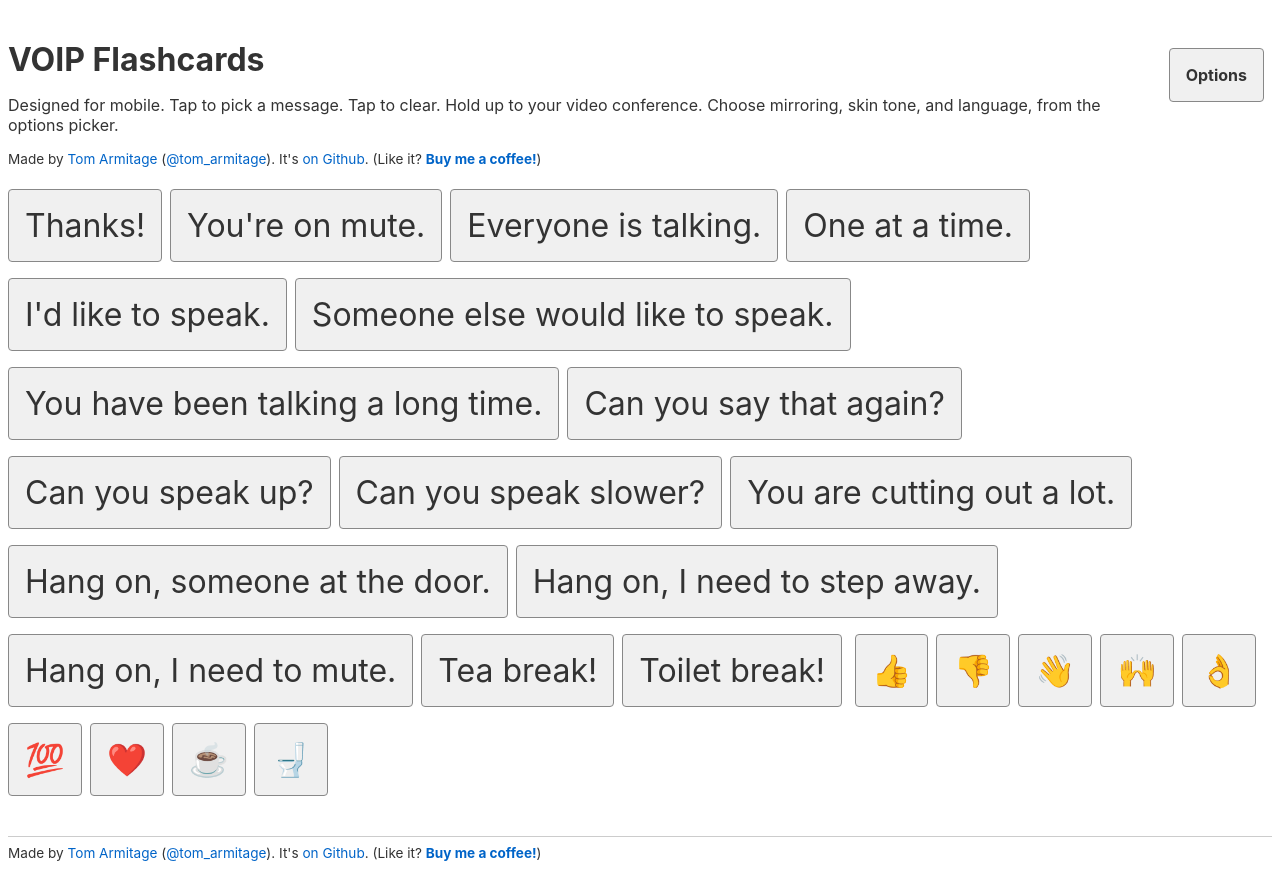
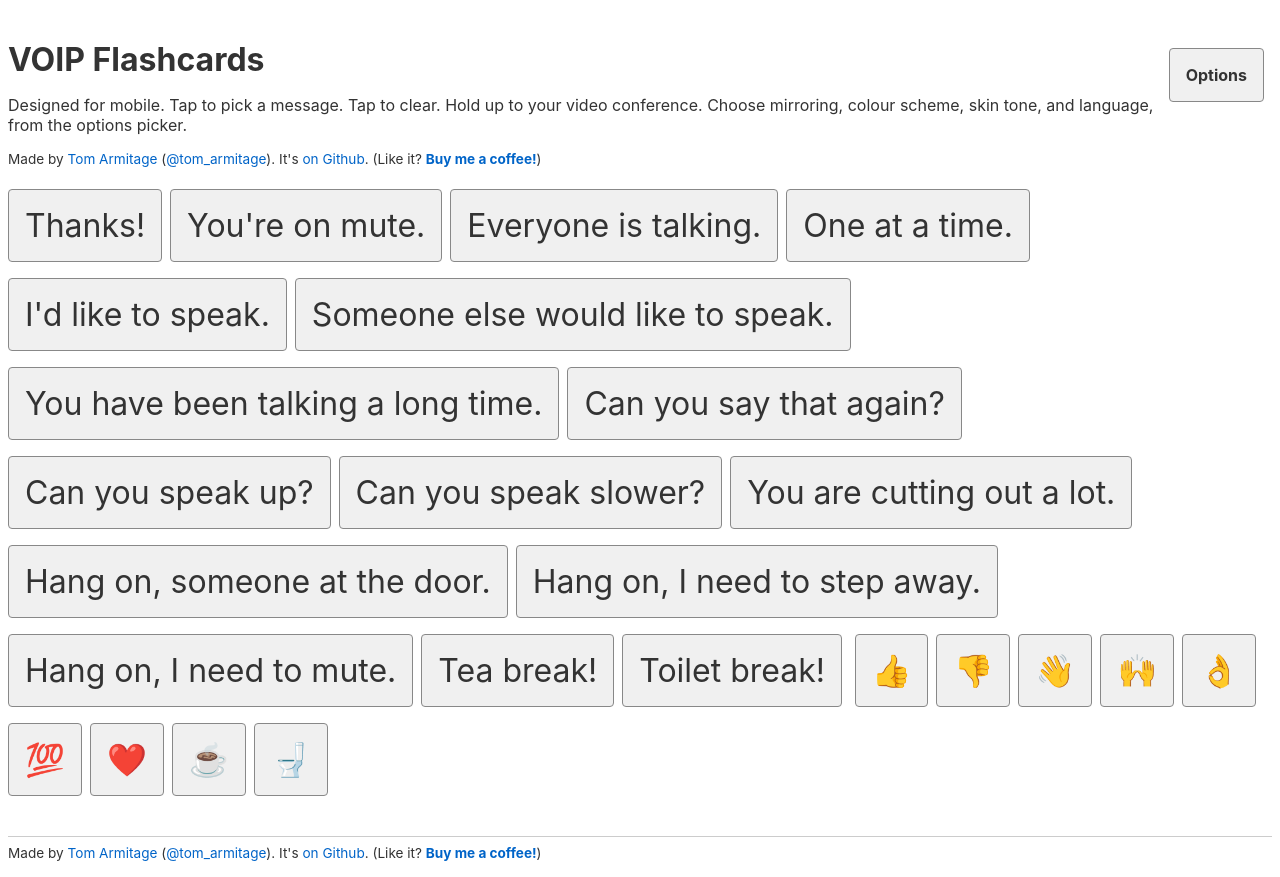
Before and after one commit to infovore/voip-flashcards, a Svelte app: page / in a window 1280 px wide. Built offline with nearby package versions, Linux system fonts and the light colour scheme.

Commit message:
Instructions tweak.

```diff
--- a/src/App.svelte
+++ b/src/App.svelte
@@ -20,7 +20,7 @@
   <div id="buttons">
     <Options />
     <h1>VOIP Flashcards</h1>
-    <p>Designed for mobile. Tap to pick a message. Tap to clear. Hold up to your video conference. Choose mirroring, skin tone, and language, from the options picker.</p>
+    <p>Designed for mobile. Tap to pick a message. Tap to clear. Hold up to your video conference. Choose mirroring, colour scheme, skin tone, and language, from the options picker.</p>
     <p class='small'>Made by <a href="https://tomarmitage.com">Tom Armitage</a> (<a href="https://twitter.com/tom_armitage">@tom_armitage</a>). It's <a href="https://github.com/infovore/voip-flashcards">on Github</a>. (Like it? <a class='tipjar' href="https://monzo.me/thomasarmitage/3.00?d=Thanks%20for%20VOIPcards!">Buy me a coffee!</a>)</p>
     {#each appData.text[$config.language] as message}
     <Button {...message} />
```
